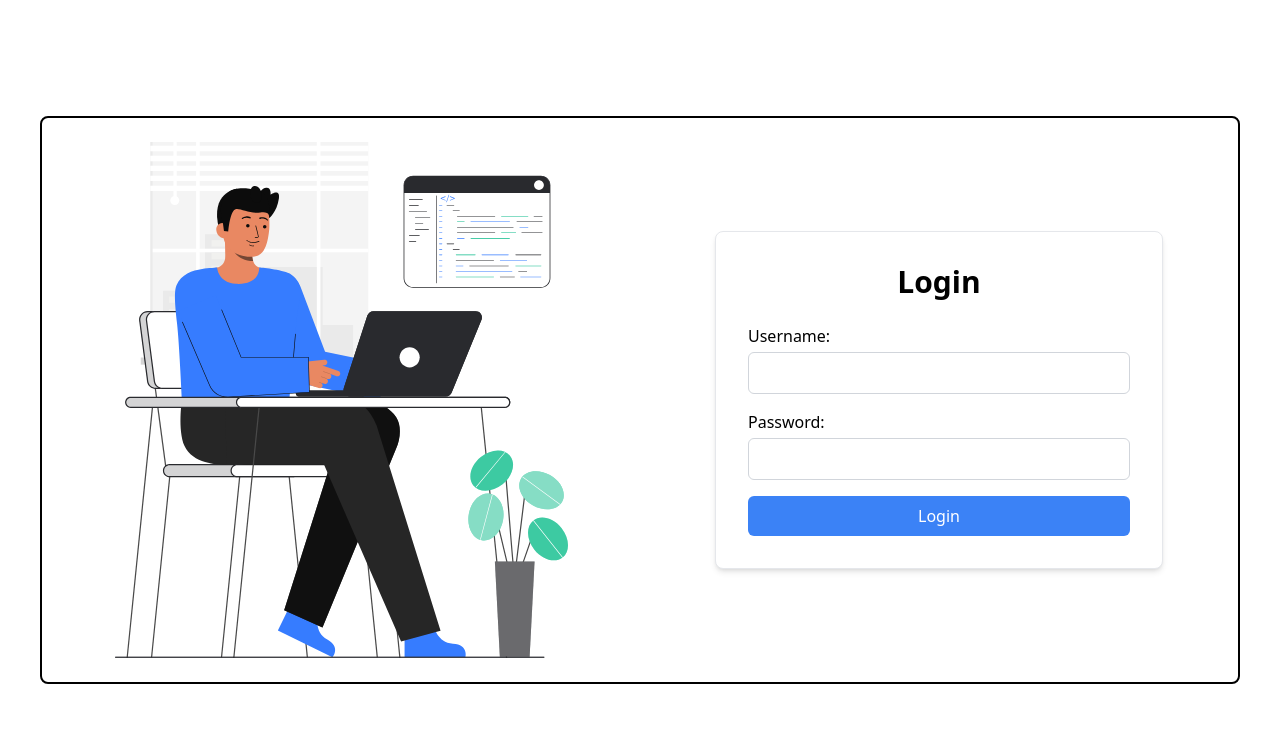
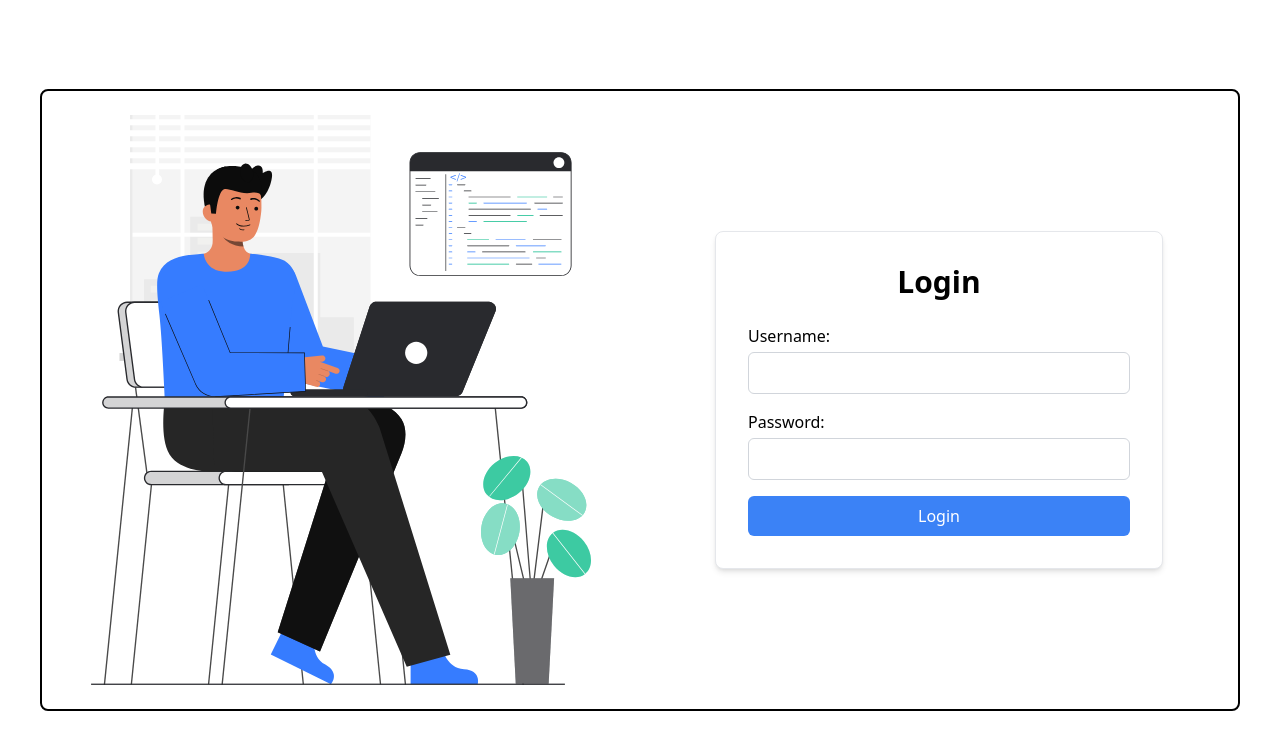
Before and after one commit to jhumellbrao18/client, a Next.js app: page /Account/SignIn in a window 1280 px wide. Shown: the top 750 px of the page. Built offline with nearby package versions, Linux system fonts and the light colour scheme.

Commit message:
trying commit

```diff
--- a/pages/Account/SignIn.tsx
+++ b/pages/Account/SignIn.tsx
@@ -1,5 +1,5 @@
 // pages/Login.tsx
-
+import Image from "next/image";
 import React, { useState } from "react";
 import { useRouter } from "next/router";
 import { useAuth } from "./authContext";
@@ -26,7 +26,7 @@ const Login = () => {
   return (
     <div className="flex flex-col m-10 sm:flex-row bg-white border-2 border-black rounded-lg">
       <div className="w-1/2 p-6 flex items-center justify-center m-auto">
-        <img src="/Coder.svg" alt="SVG Image" />
+        <Image src="/Coder.svg" alt="SVG Image" width={500} height={300} />
       </div>
       <div className="w-full sm:w-1/2 p-6 flex items-center m-auto">
         <div className="w-full max-w-md mx-auto p-8 border rounded-lg bg-white shadow-md">
--- a/styles/globals.css
+++ b/styles/globals.css
@@ -16,6 +16,14 @@ body {
   align-items: center;
 }
 
+
+@media (max-width: 768px) {
+
+  Img {
+    width: 100%;
+    height: 100%;
+  }
+}
 @keyframes fallIn {
   from {
     opacity: 0;
@@ -121,8 +129,61 @@ body {
 @media screen and (max-width: 768px) {
   .tree ul {
     padding-top: 50px;
+    /* Adjust spacing between tree levels */
   }
+
   .tree li {
     padding: 5px;
+    /* Reduce padding around tree nodes */
   }
+
+
 }
+
+
+/* .node {
+  padding: 8px;
+  border: 1px solid #000;
+  border-radius: 4px;
+  margin: 4px 0;
+  display: inline-block;
+  background-color: #f0f0f0;
+} */
+/*
+.node {
+  position: relative;
+  padding:12px;
+
+  border: 2px solid #000;
+  border-radius: 8px;
+  margin-bottom: 30px;
+
+  background-color: #f0f0f0;
+  width: fit-content;
+}
+
+.node::before {
+  content: '';
+  position: absolute;
+  top: -18px;
+
+  left: 50%;
+  border-left: 2px solid #000;
+  height: calc(50% + 18px);
+}
+.sub-tree {
+  padding-left:150px;
+
+}
+
+.sub-tree::before {
+  content: '';
+  position: absolute;
+  top: -18px;
+  left: -18px;
+  border-top: 2px solid #000;
+  height: 18px;
+  width: 18px;
+  border-radius: 50%;
+  background-color: #fff;
+} */
```
